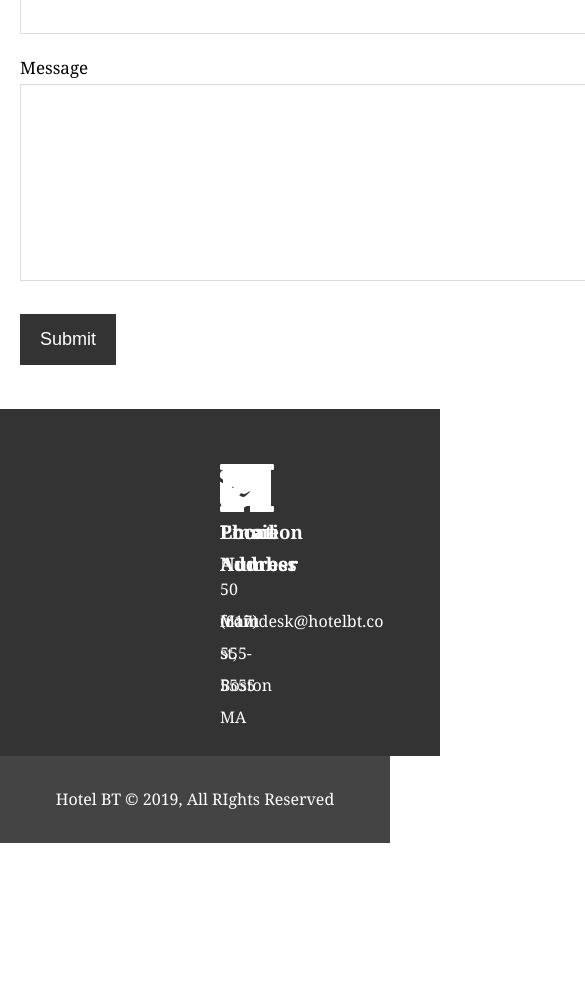
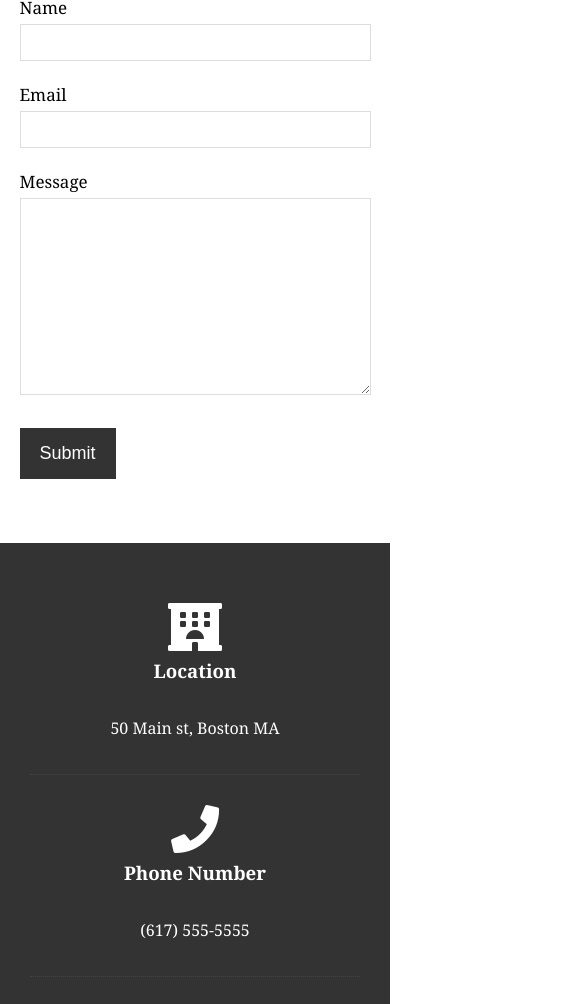
Before and after one commit to MarielJC/HotelProject-Repo, a plain HTML site: page hotelwebsite/contact.html in a window 390 px wide. Shown: the part 298-1302 px from the top of the page, 585 px wide, since content can reach past the window. Before the commit the page ends 1141 px from the top, so only its background shows below. Drawn offline with Linux system fonts and the light colour scheme.

Commit message:
fixed the contact page to be mobile responsive

```diff
--- a/hotelwebsite/STYLE/contact.css
+++ b/hotelwebsite/STYLE/contact.css
@@ -56,14 +56,12 @@ a {
 
 #form {
   height: 640px;
+  margin-left: 220px;
 }
 
 .form-wrap {
-  display: block;
-  max-width: 1100px;
-  margin: auto;
+  width: 100%;
   line-height: 2em;
-  padding-left: 20px;
 }
 
 .form-wrap span {
@@ -86,7 +84,7 @@ label {
 }
 
 .form-group input {
-  width: 1050px;
+  width: 80%;
   padding: 10px;
 }
 
--- a/hotelwebsite/STYLE/mobile.css
+++ b/hotelwebsite/STYLE/mobile.css
@@ -88,3 +88,36 @@
   float: none;
   margin: auto;
 }
+
+#form {
+  margin: 5%;
+}
+
+.form-wrap h1 {
+  text-align: center;
+}
+
+.form-group input,
+.form-group textarea {
+  width: 100%;
+}
+
+#info-section {
+  padding: 30px;
+}
+
+#info-section .left,
+#info-section .middle {
+  float: none;
+  width: 100%;
+  padding-top: 30px;
+  padding-bottom: 30px;
+  border-bottom: #444 dotted 1px;
+}
+
+#info-section .right {
+  float: none;
+  width: 100%;
+  padding-top: 30px;
+  padding-bottom: 30px;
+}
--- a/hotelwebsite/contact.html
+++ b/hotelwebsite/contact.html
@@ -13,6 +13,11 @@
       crossorigin="anonymous"
     />
     <link rel="stylesheet" href="./STYLE/contact.css" />
+    <link
+      rel="stylesheet"
+      media="screen and (max-width: 768px)"
+      href="STYLE/mobile.css"
+    />
   </head>
   <body>
     <nav id="navbar">
@@ -52,7 +57,7 @@
 
         <div class="form-group">
           <label for="message">Message</label>
-          <textarea name="message" id="message" cols="141" rows="13"></textarea>
+          <textarea name="message" id="message" cols="139" rows="13"></textarea>
         </div>
 
         <button type="submit" class="btn">
```
